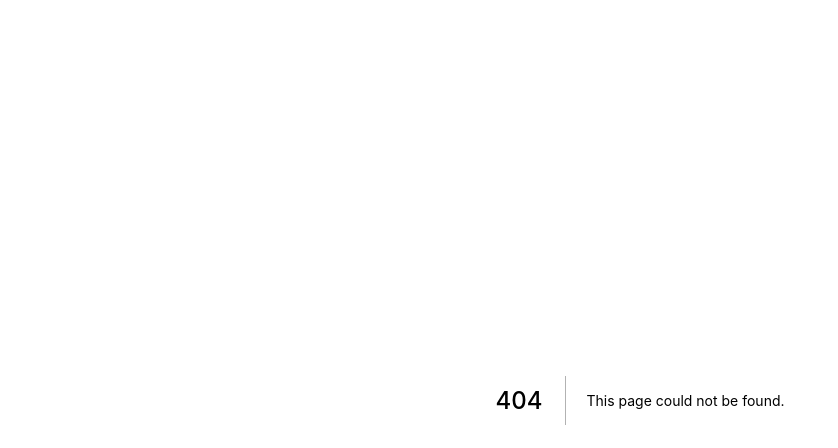
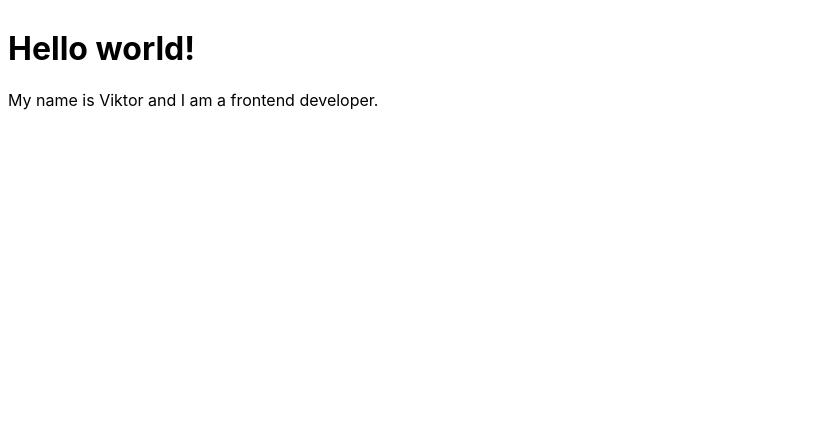
Before and after one commit to nialvi/nextjs, a Next.js app: page /hello in a window 1280 px wide. Before the commit this address had no page. Shown: the top 448 px of the page, without its empty margins (0-838 px from the left). Built offline with nearby package versions, Linux system fonts and the light colour scheme.

Commit message:
added page hello world

```diff
--- /dev/null
+++ b/pages/hello.js
@@ -0,0 +1,17 @@
+import Head from "next/head";
+import styles from "../styles/Hello.module.css";
+
+export default function Hello() {
+  return (
+    <div className={styles.container}>
+      <Head>
+        <title>Create Next App</title>
+        <link rel="icon" href="/favicon.ico" />
+      </Head>
+
+      <h1>Hello world!</h1>
+
+      <p>My name is Viktor and I am a frontend developer.</p>
+    </div>
+  );
+}
--- /dev/null
+++ b/styles/Hello.module.css
@@ -0,0 +1,3 @@
+.container {
+  padding: 8px;
+}
```
Also changed, not shown: pages/index.js (+5 -5 lines), 2 other files (tests, documents, lock files or other folders).
